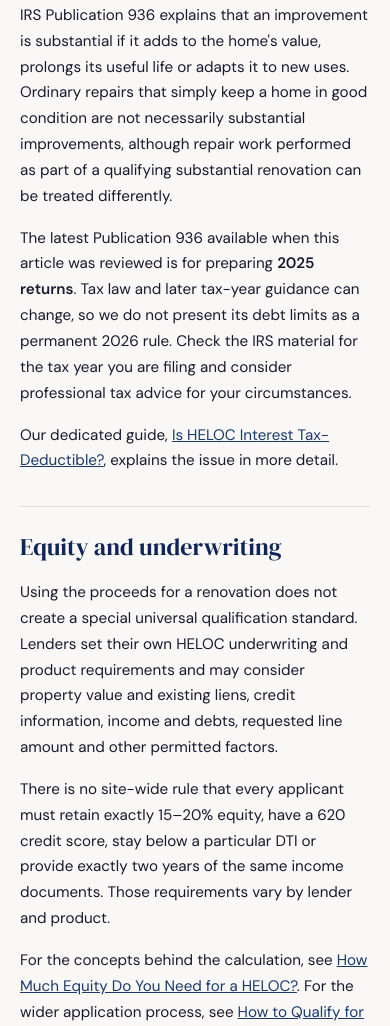
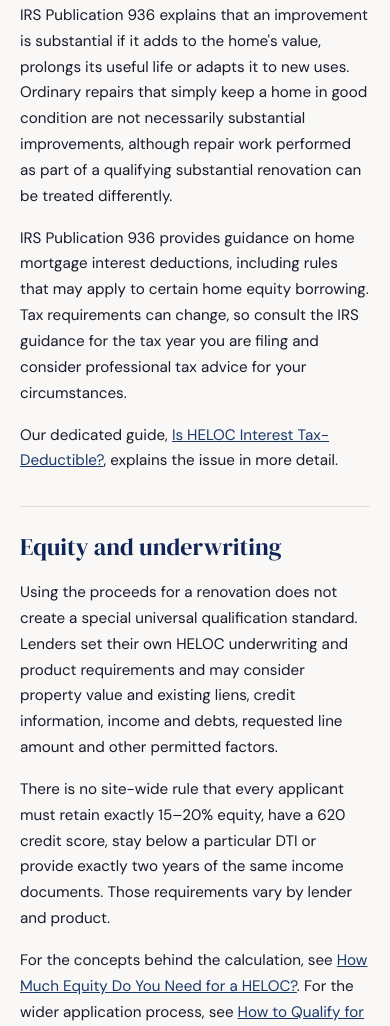
Before and after one commit to onelukey/myhelocrates-site, a plain HTML site: page blog/heloc-for-home-improvements/index.html in a window 390 px wide. Shown: the part 7415-8441 px from the top of the page. Drawn offline with Linux system fonts and the light colour scheme.

Commit message:
MHR-003I.36A.5: Evergreen tax wording
Remove year-specific IRS Publication 936 wording from the HELOC home improvements article. Preserve educational guidance and tax qualifications. Desktop and mobile verified.

```diff
--- a/blog/heloc-for-home-improvements/index.html
+++ b/blog/heloc-for-home-improvements/index.html
@@ -199,7 +199,7 @@ Last reviewed: <time id="last-reviewed" datetime="2026-09-25" data-review-days="
 
 <p>IRS Publication 936 explains that an improvement is substantial if it adds to the home's value, prolongs its useful life or adapts it to new uses. Ordinary repairs that simply keep a home in good condition are not necessarily substantial improvements, although repair work performed as part of a qualifying substantial renovation can be treated differently.</p>
 
-<p>The latest Publication 936 available when this article was reviewed is for preparing <strong>2025 returns</strong>. Tax law and later tax-year guidance can change, so we do not present its debt limits as a permanent 2026 rule. Check the IRS material for the tax year you are filing and consider professional tax advice for your circumstances.</p>
+<p>IRS Publication 936 provides guidance on home mortgage interest deductions, including rules that may apply to certain home equity borrowing. Tax requirements can change, so consult the IRS guidance for the tax year you are filing and consider professional tax advice for your circumstances.</p>
 
 <p>Our dedicated guide, <a href="/blog/heloc-tax-deductible/">Is HELOC Interest Tax-Deductible?</a>, explains the issue in more detail.</p>
 
```
